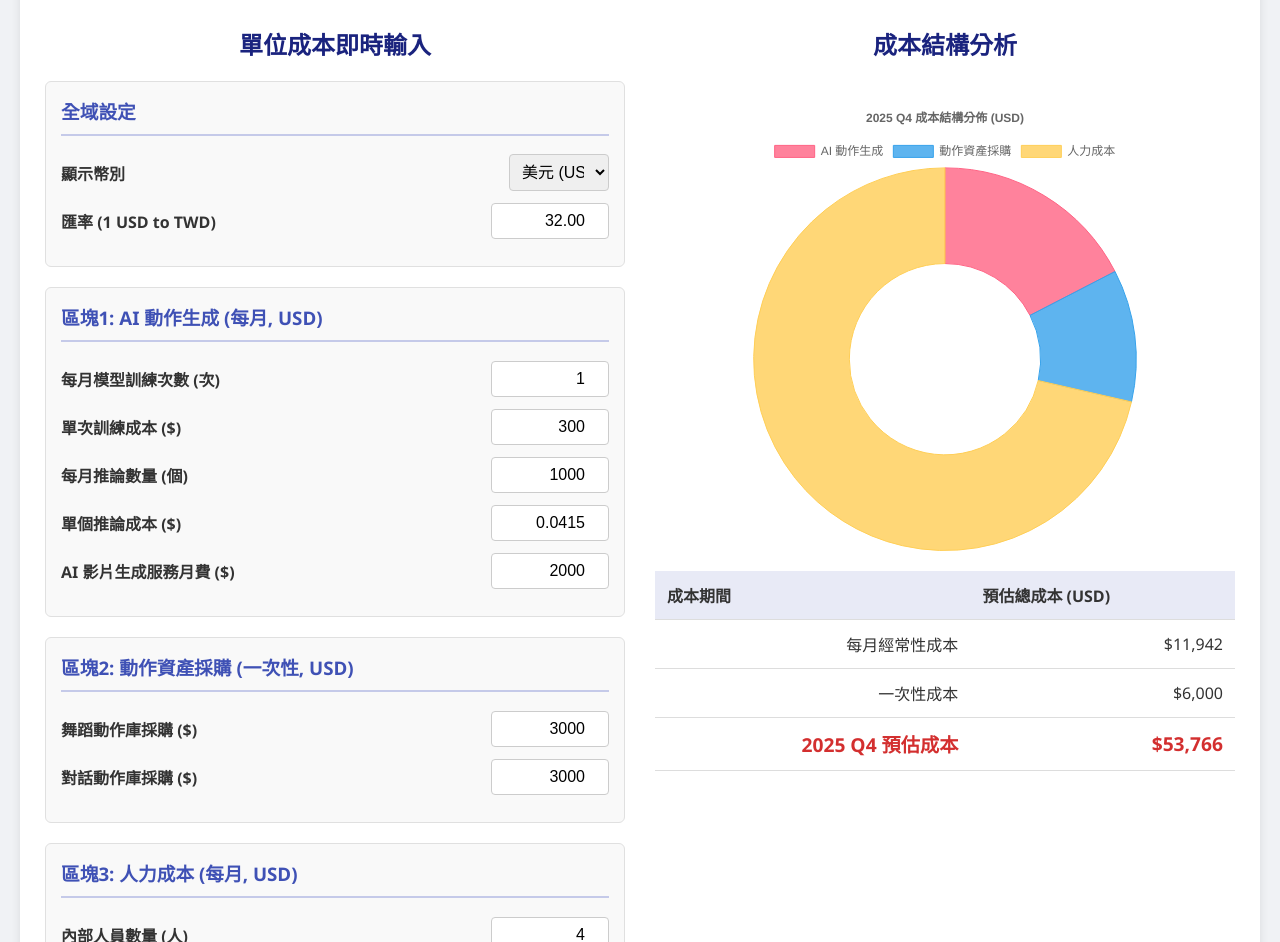
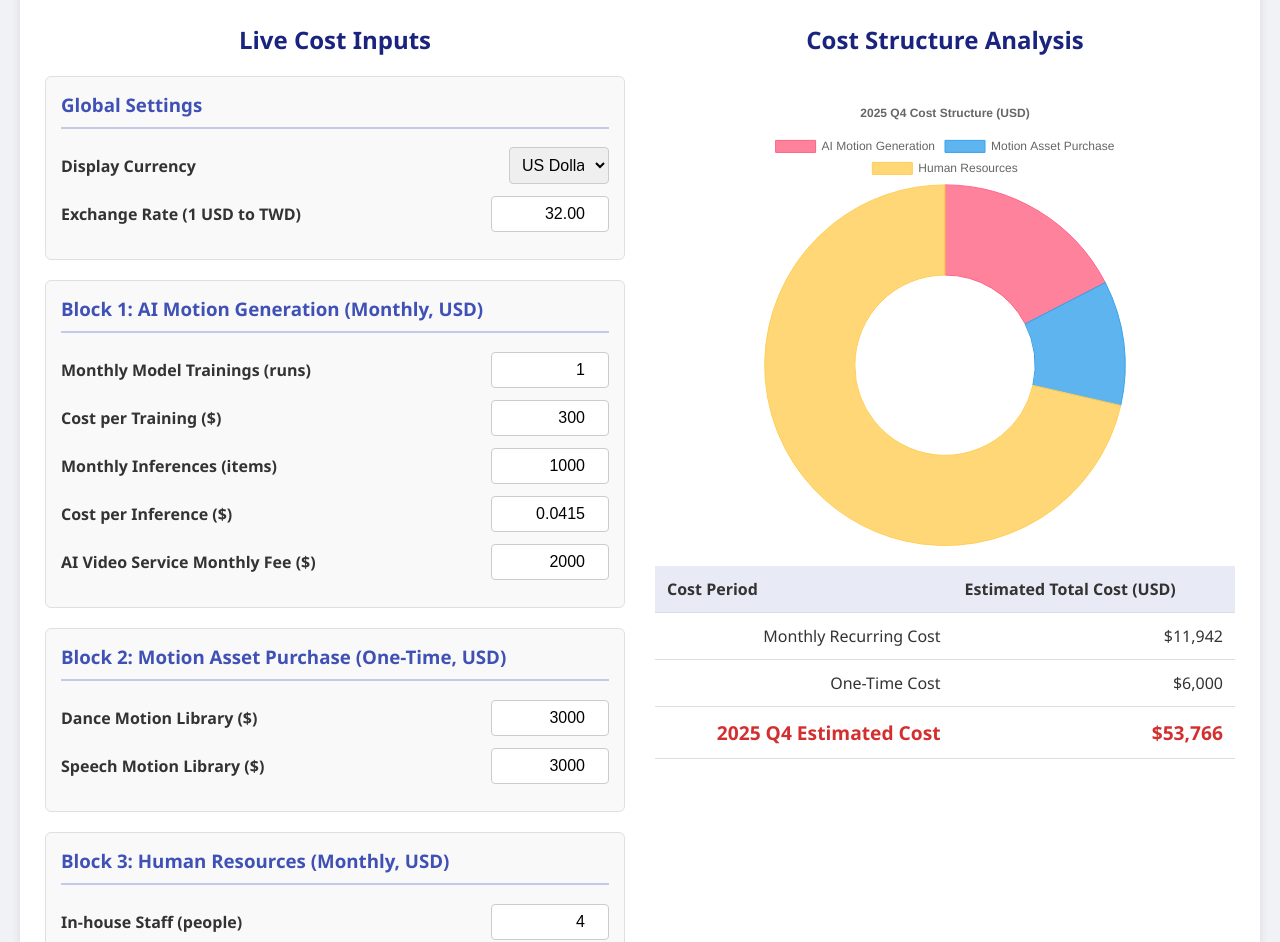
Before and after one commit to ada-xrspace/motion-cost-dashboard, a plain HTML site: page MotionGPT_Cost_Dashboard.html in a window 1280 px wide. Shown: the part 128-1070 px from the top of the page. Drawn offline with nearby package versions, Linux system fonts and the light colour scheme.

Commit message:
Update MotionGPT_Cost_Dashboard.html

```diff
--- a/MotionGPT_Cost_Dashboard.html
+++ b/MotionGPT_Cost_Dashboard.html
@@ -1,13 +1,13 @@
 <!DOCTYPE html>
-<html lang="zh-TW">
+<html lang="en">
 <head>
     <meta charset="UTF-8">
     <meta name="viewport" content="width=device-width, initial-scale=1.0">
-    <title>MotionGPT 2025 Q4 成本預估</title>
+    <title>MotionGPT 2025 Q4 Additional Cost Estimate</title>
     <script src="https://cdn.jsdelivr.net/npm/chart.js"></script>
     <style>
         body {
-            font-family: 'Segoe UI', 'Microsoft JhengHei', sans-serif;
+            font-family: 'Segoe UI', Arial, sans-serif;
             background-color: #f0f2f5;
             color: #333;
             margin: 0;
@@ -101,110 +101,110 @@
 <body>
 
 <div class="container">
-    <h1>MotionGPT 2025 Q4 額外成本預估</h1>
+    <h1>MotionGPT 2025 Q4 Additional Cost Estimate</h1>
     <div class="dashboard">
         <div class="input-section">
-            <h2>單位成本即時輸入</h2>
+            <h2>Live Cost Inputs</h2>
 
             <div class="cost-block">
-                <h3>全域設定</h3>
+                <h3>Global Settings</h3>
                 <div class="form-group">
-                    <label for="currency-selector">顯示幣別</label>
+                    <label for="currency-selector">Display Currency</label>
                     <select id="currency-selector">
-                        <option value="USD" selected>美元 (USD)</option>
-                        <option value="TWD">新台幣 (TWD)</option>
+                        <option value="USD" selected>US Dollar (USD)</option>
+                        <option value="TWD">New Taiwan Dollar (TWD)</option>
                     </select>
                 </div>
                 <div class="form-group">
-                    <label for="exchange_rate">匯率 (1 USD to TWD)</label>
+                    <label for="exchange_rate">Exchange Rate (1 USD to TWD)</label>
                     <input type="number" id="exchange_rate" value="32.00" step="0.01">
                 </div>
             </div>
 
             <div class="cost-block">
-                <h3>區塊1: AI 動作生成 (每月, USD)</h3>
+                <h3>Block 1: AI Motion Generation (Monthly, USD)</h3>
                 <div class="form-group">
-                    <label for="gpu_training_runs">每月模型訓練次數 (次)</label>
+                    <label for="gpu_training_runs">Monthly Model Trainings (runs)</label>
                     <input type="number" id="gpu_training_runs" value="1">
                 </div>
                 <div class="form-group">
-                    <label for="gpu_training_cost">單次訓練成本 ($)</label>
+                    <label for="gpu_training_cost">Cost per Training ($)</label>
                     <input type="number" id="gpu_training_cost" value="300">
                 </div>
                 <div class="form-group">
-                    <label for="inference_items">每月推論數量 (個)</label>
+                    <label for="inference_items">Monthly Inferences (items)</label>
                     <input type="number" id="inference_items" value="1000">
                 </div>
                  <div class="form-group">
-                    <label for="inference_cost_per_item">單個推論成本 ($)</label>
+                    <label for="inference_cost_per_item">Cost per Inference ($)</label>
                     <input type="number" id="inference_cost_per_item" value="0.0415" step="0.0001">
                 </div>
                 <div class="form-group">
-                    <label for="video_service_cost">AI 影片生成服務月費 ($)</label>
+                    <label for="video_service_cost">AI Video Service Monthly Fee ($)</label>
                     <input type="number" id="video_service_cost" value="2000">
                 </div>
             </div>
 
             <div class="cost-block">
-                <h3>區塊2: 動作資產採購 (一次性, USD)</h3>
+                <h3>Block 2: Motion Asset Purchase (One-Time, USD)</h3>
                 <div class="form-group">
-                    <label for="dance_motion_cost">舞蹈動作庫採購 ($)</label>
+                    <label for="dance_motion_cost">Dance Motion Library ($)</label>
                     <input type="number" id="dance_motion_cost" value="3000">
                 </div>
                 <div class="form-group">
-                    <label for="speech_motion_cost">對話動作庫採購 ($)</label>
+                    <label for="speech_motion_cost">Speech Motion Library ($)</label>
                     <input type="number" id="speech_motion_cost" value="3000">
                 </div>
             </div>
 
             <div class="cost-block">
-                <h3>區塊3: 人力成本 (每月, USD)</h3>
+                <h3>Block 3: Human Resources (Monthly, USD)</h3>
                  <div class="form-group">
-                    <label for="inhouse_staff_count">內部人員數量 (人)</label>
+                    <label for="inhouse_staff_count">In-house Staff (people)</label>
                     <input type="number" id="inhouse_staff_count" value="4">
                 </div>
                 <div class="form-group">
-                    <label for="inhouse_staff_salary">內部人員平均月薪 ($)</label>
+                    <label for="inhouse_staff_salary">Avg. In-house Salary ($)</label>
                     <input type="number" id="inhouse_staff_salary" value="1200">
                 </div>
                  <div class="form-group">
-                    <label for="outsourced_staff_count">委外人員數量 (人)</label>
+                    <label for="outsourced_staff_count">Outsourced Staff (people)</label>
                     <input type="number" id="outsourced_staff_count" value="4">
                 </div>
                 <div class="form-group">
-                    <label for="outsourced_staff_rate">委外人員平均月費 ($)</label>
+                    <label for="outsourced_staff_rate">Avg. Outsourced Fee ($)</label>
                     <input type="number" id="outsourced_staff_rate" value="1200">
                 </div>
             </div>
         </div>
 
         <div class="output-section">
-            <h2>成本結構分析</h2>
+            <h2>Cost Structure Analysis</h2>
             <div id="chart-container">
                 <canvas id="costChart"></canvas>
             </div>
             <table class="results-table">
                 <thead>
                     <tr>
-                        <th>成本期間</th>
-                        <th id="results_header">預估總成本</th>
+                        <th>Cost Period</th>
+                        <th id="results_header">Estimated Total Cost</th>
                     </tr>
                 </thead>
                 <tbody>
                     <tr>
-                        <td>每月經常性成本</td>
+                        <td>Monthly Recurring Cost</td>
                         <td id="total_monthly">0</td>
                     </tr>
                     <tr>
-                        <td>一次性成本</td>
+                        <td>One-Time Cost</td>
                         <td id="total_onetime">0</td>
                     </tr>
                     <tr class="total">
-                        <td>2025 Q4 預估成本</td>
+                        <td>2025 Q4 Estimated Cost</td>
                         <td id="total_q4">0</td>
                     </tr>
                     <tr class="total" style="display: none;">
-                        <td>首年總成本 (含一次性)</td>
+                        <td>First Year Total Cost (incl. one-time)</td>
                         <td id="total_yearly">0</td>
                     </tr>
                 </tbody>
@@ -214,17 +214,17 @@
 </div>
 
 <script>
-    // 獲取所有輸入框和選擇框元素
+    // Get all input and select elements
     const inputs = document.querySelectorAll('input[type="number"], select');
 
-    // Chart.js 初始化
+    // Initialize Chart.js
     const ctx = document.getElementById('costChart').getContext('2d');
     const costChart = new Chart(ctx, {
         type: 'doughnut',
         data: {
-            labels: ['AI 動作生成', '動作資產採購', '人力成本'],
+            labels: ['AI Motion Generation', 'Motion Asset Purchase', 'Human Resources'],
             datasets: [{
-                label: '成本分佈',
+                label: 'Cost Distribution',
                 data: [0, 0, 0],
                 backgroundColor: [
                     'rgba(255, 99, 132, 0.8)',
@@ -247,13 +247,13 @@
                 },
                 title: {
                     display: true,
-                    text: '2025 Q4 成本結構分佈 (USD)'
+                    text: '2025 Q4 Cost Structure (USD)'
                 }
             }
         }
     });
 
-    // 格式化貨幣的輔助函式
+    // Helper function to format currency
     function formatCurrency(valueInUSD) {
         const currency = document.getElementById('currency-selector').value;
         const exchangeRate = parseFloat(document.getElementById('exchange_rate').value) || 1;
@@ -270,60 +270,60 @@
 
 
     function calculateCosts() {
-        // --- 讀取輸入值 (所有計算均以USD為基礎) ---
-        // 區塊1
+        // --- Read input values (all calculations are based on USD) ---
+        // Block 1
         const gpuTrainingRuns = parseFloat(document.getElementById('gpu_training_runs').value) || 0;
         const gpuTrainingCost = parseFloat(document.getElementById('gpu_training_cost').value) || 0;
         const inferenceItems = parseFloat(document.getElementById('inference_items').value) || 0;
         const inferenceCostPerItem = parseFloat(document.getElementById('inference_cost_per_item').value) || 0;
         const videoServiceCost = parseFloat(document.getElementById('video_service_cost').value) || 0;
 
-        // 區塊2
+        // Block 2
         const danceMotionCost = parseFloat(document.getElementById('dance_motion_cost').value) || 0;
         const speechMotionCost = parseFloat(document.getElementById('speech_motion_cost').value) || 0;
 
-        // 區塊3
+        // Block 3
         const inhouseStaffCount = parseFloat(document.getElementById('inhouse_staff_count').value) || 0;
         const inhouseStaffSalary = parseFloat(document.getElementById('inhouse_staff_salary').value) || 0;
         const outsourcedStaffCount = parseFloat(document.getElementById('outsourced_staff_count').value) || 0;
         const outsourcedStaffRate = parseFloat(document.getElementById('outsourced_staff_rate').value) || 0;
 
-        // --- 計算各區塊每月成本 (USD) ---
+        // --- Calculate monthly costs per block (USD) ---
         const monthlyCostBlock1_USD = (gpuTrainingRuns * gpuTrainingCost) + (inferenceItems * inferenceCostPerItem) + videoServiceCost;
         const monthlyCostBlock3_USD = (inhouseStaffCount * inhouseStaffSalary) + (outsourcedStaffCount * outsourcedStaffRate);
         const onetimeCostBlock2_USD = danceMotionCost + speechMotionCost;
 
-        // --- 計算總成本 (USD) ---
+        // --- Calculate total costs (USD) ---
         const totalMonthlyRecurring_USD = monthlyCostBlock1_USD + monthlyCostBlock3_USD;
-        const totalQ4_USD = (totalMonthlyRecurring_USD * 4) + onetimeCostBlock2_USD; // <<-- 修改為4個月
+        const totalQ4_USD = (totalMonthlyRecurring_USD * 4) + onetimeCostBlock2_USD;
         const totalYearly_USD = (totalMonthlyRecurring_USD * 12) + onetimeCostBlock2_USD;
 
-        // --- 更新網頁上的數字 (使用格式化函式) ---
-        document.getElementById('results_header').textContent = `預估總成本 (${document.getElementById('currency-selector').value})`;
+        // --- Update numbers on the webpage (using the format function) ---
+        document.getElementById('results_header').textContent = `Estimated Total Cost (${document.getElementById('currency-selector').value})`;
         document.getElementById('total_monthly').textContent = formatCurrency(totalMonthlyRecurring_USD);
         document.getElementById('total_onetime').textContent = formatCurrency(onetimeCostBlock2_USD);
         document.getElementById('total_q4').textContent = formatCurrency(totalQ4_USD);
         document.getElementById('total_yearly').textContent = formatCurrency(totalYearly_USD);
 
-        // --- 更新圖表數據 (以 2025 Q4 成本為例, USD) ---
-        const q4CostBlock1_USD = monthlyCostBlock1_USD * 4; // <<-- 修改為4個月
-        const q4CostBlock3_USD = monthlyCostBlock3_USD * 4; // <<-- 修改為4個月
+        // --- Update chart data (based on 2025 Q4 costs, USD) ---
+        const q4CostBlock1_USD = monthlyCostBlock1_USD * 4;
+        const q4CostBlock3_USD = monthlyCostBlock3_USD * 4;
 
         costChart.data.datasets[0].data[0] = q4CostBlock1_USD;
         costChart.data.datasets[0].data[1] = onetimeCostBlock2_USD;
         costChart.data.datasets[0].data[2] = q4CostBlock3_USD;
 
-        // 更新圖表標題
-        costChart.options.plugins.title.text = `2025 Q4 成本結構分佈 (${document.getElementById('currency-selector').value})`; // <<-- 修改標題
+        // Update chart title
+        costChart.options.plugins.title.text = `2025 Q4 Cost Structure (${document.getElementById('currency-selector').value})`;
         costChart.update();
     }
 
-    // 為所有輸入框和選擇框添加事件監聽器
+    // Add event listeners to all input and select elements
     inputs.forEach(input => {
         input.addEventListener('input', calculateCosts);
     });
 
-    // 頁面載入時先計算一次
+    // Calculate once on page load
     window.addEventListener('load', calculateCosts);
 
 </script>
```
